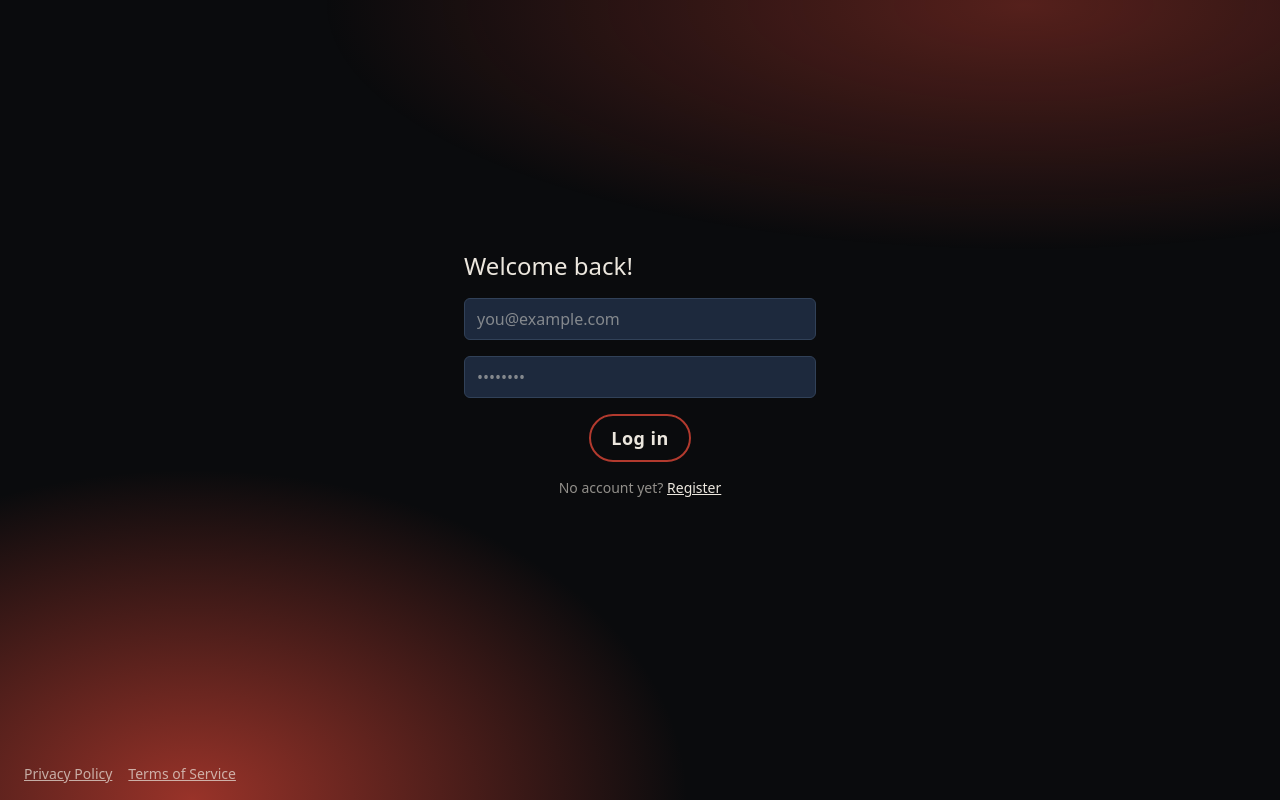
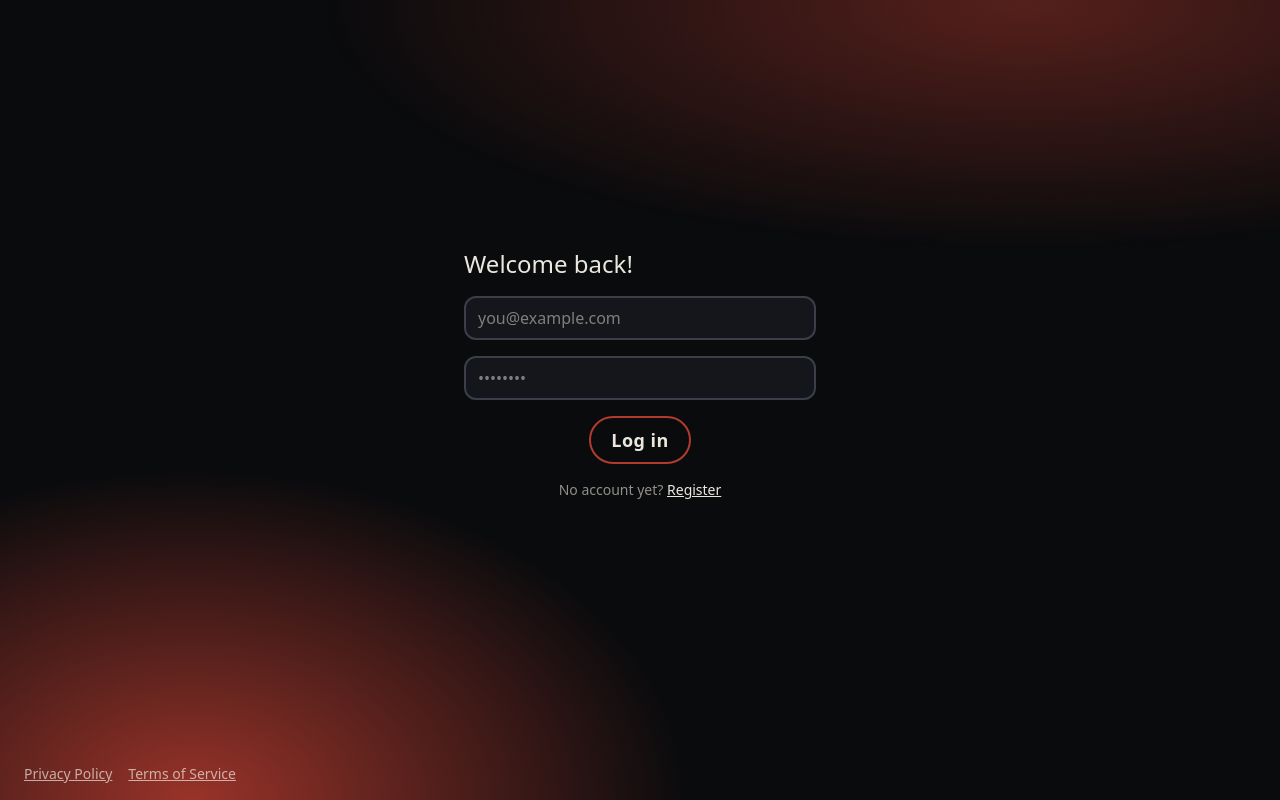
Before and after one commit to ASprintNotAMarathon/Transcendence, a React (Vite) app in the folder apps/web/: page /login in a window 1280 px wide. Built offline with nearby package versions, Linux system fonts and the light colour scheme; no server answers; a web font is replaced by a local one; what @transcendence/shared would draw is missing.

Commit message:
give the login the same form fields as register

```diff
--- a/apps/web/src/components/FormField.tsx
+++ b/apps/web/src/components/FormField.tsx
@@ -1,4 +1,5 @@
 import type { InputHTMLAttributes } from 'react'
+import ErrorText from './ErrorText'
 
 /*
 	Lay out for a form field,
@@ -15,6 +16,14 @@ type FormFieldProps = {
   error?: string
 } & InputHTMLAttributes<HTMLInputElement>
 
+/*
+  How every field looks: dark like the cards, a grey border that turns red
+  while you are typing in it, the same red as the focus ring on the buttons.
+*/
+const inputClass =
+	'rounded-xl border-2 border-(--color-board-line) bg-(--color-base-100) px-3 py-2 ' +
+	'text-(--color-base-content) placeholder:text-muted focus:border-(--color-primary) focus:outline-none'
+
 function FormField({ id, label, error, className, ...inputProps }: FormFieldProps) {
   return (
     <div className="flex flex-col gap-1">
@@ -23,12 +32,10 @@ function FormField({ id, label, error, className, ...inputProps }: FormFieldProp
       </label>
       <input
         id={id}
-        className={
-          className ?? 'rounded-md border border-slate-700 bg-slate-800 px-3 py-2 text-(--color-primary-content)'
-        }
+            className={className ?? inputClass}
         {...inputProps}
       />
-      {error && <p className="text-sm text-red-400">{error}</p>}
+      {error && <ErrorText>{error}</ErrorText>}
     </div>
   )
 }
--- a/apps/web/src/index.css
+++ b/apps/web/src/index.css
@@ -1,4 +1,17 @@
+/*
+  Here we define the look of Gomoku
+  1. Theme: the colours and the pill shape, used by every component
+  2. Page: background, fonts
+  3. Small helpers: muted text, the outlined button, the glowing title
+  4. Match layout: the grid that puts the board next to the panel
+  5. Stones: the animations on the board
+  6. Reduced motion: the same screens without movement
+  7. Form fields: what a browser paints over our own colours
+*/
+
 @import "tailwindcss";
+
+/* 1. Theme. Change a colour here and every button, border and dot follows. */
 @plugin "daisyui" {
   themes: gomoku --default;
 }
@@ -15,8 +28,10 @@
   --color-stone-sage: #B2C29C;
   --color-board-surface: #0F1013;
   --color-board-line: #3A3E48;
+  --color-error: #E58A7C;
 }
 
+/* 2. Page. The red glow comes from two gradients: one here, one in body::before. */
 body {
   margin: 0;
   font-family: 'Valley Sans', system-ui, sans-serif;
@@ -31,6 +46,7 @@ body {
   position: relative;
 }
 
+/* 3. Small helpers, used from className in the components. */
 .font-barrio {
   font-family: 'Barrio', system-ui, sans-serif;
 }
@@ -116,6 +132,8 @@ body::before {
   animation: stone-flash 0.8s ease-out forwards;
 }
 
+/* 4. Match layout. On a phone everything is stacked. From xl (1280px and wider) the board is
+   in the middle and the players + the buttons on the side */
 .match-layout {
   display: grid;
   grid-template-areas: "status" "board" "players" "actions";
@@ -242,3 +260,13 @@ body::before {
 .stone-loading-dot {
   animation: stone-loading-pulse 1.2s ease-in-out infinite;
 }
+
+/* 7. Form fields. Chrome paints its own 'default' background on a field it filled in,
+   and that colour wins from ours. The inset shadow is the usual way over it. */
+input:-webkit-autofill,
+input:-webkit-autofill:hover,
+input:-webkit-autofill:focus {
+  -webkit-text-fill-color: var(--color-base-content);
+  -webkit-box-shadow: 0 0 0 1000px var(--color-base-100) inset;
+  caret-color: var(--color-base-content);
+}
--- a/apps/web/src/pages/LoginPage.tsx
+++ b/apps/web/src/pages/LoginPage.tsx
@@ -4,6 +4,8 @@ import { isEmail } from 'validator'
 import PrimaryButton from '../components/PrimaryButton'
 import { useAuth } from '../auth/AuthContext'
 import { ApiError } from '../lib/api'
+import ErrorText from '../components/ErrorText'
+import FormField from '../components/FormField'
 
 type Errors = {
   email?: string
@@ -84,43 +86,29 @@ function LoginPage() {
     >
       <h1 className="font-barrio text-2xl text-(--color-primary-content)">Welcome back!</h1>
 
-      <div className="flex flex-col gap-1">
-        <label htmlFor="email" className="sr-only">
-          Email
-        </label>
-        <input
+      <FormField
         id="email"
+        label="Email"
         type="email"
         autoComplete="email"
         placeholder="you@example.com"
         value={email}
         onChange={(e) => setEmail(e.target.value)}
-          className="rounded-md border border-slate-700 bg-slate-800 px-3 py-2 text-(--color-primary-content)"
+        error={errors.email}
       />
-        {errors.email && <p className="text-sm text-red-400">{errors.email}</p>}
-      </div>
 
-      <div className="flex flex-col gap-1">
-        <label htmlFor="password" className="sr-only">
-          Password
-        </label>
-        <input
+<FormField
         id="password"
+        label="Password"
         type="password"
         autoComplete="current-password"
         placeholder="••••••••"
         value={password}
         onChange={(e) => setPassword(e.target.value)}
-          className="rounded-md border border-slate-700 bg-slate-800 px-3 py-2 text-(--color-primary-content)"
+        error={errors.password}
       />
-        {errors.password && <p className="text-sm text-red-400">{errors.password}</p>}
-      </div>
 
-      {formError && (
-        <p role="alert" className="text-sm text-red-400">
-          {formError}
-        </p>
-      )}
+      {formError && <ErrorText live>{formError}</ErrorText>}
 
       <PrimaryButton type="submit" disabled={submitting}>
         {submitting ? 'Logging in…' : 'Log in'}
```
Lines whose indentation alone changed are shown as unchanged.
